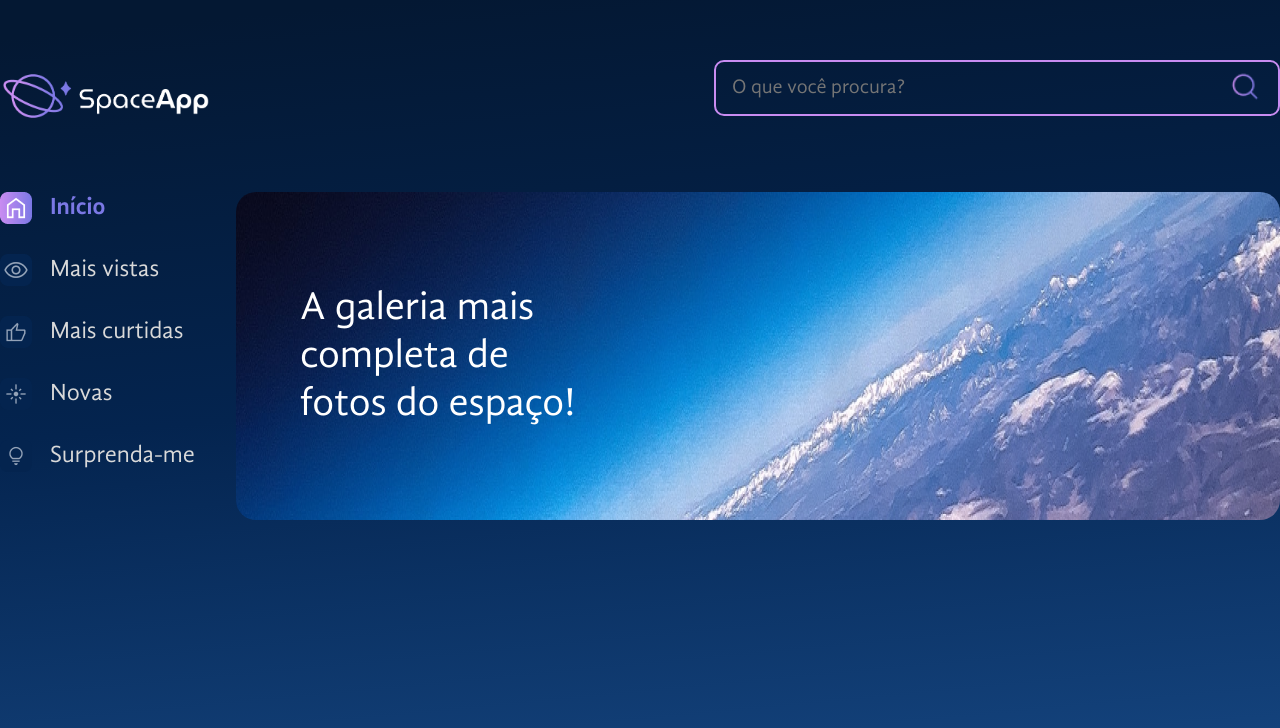
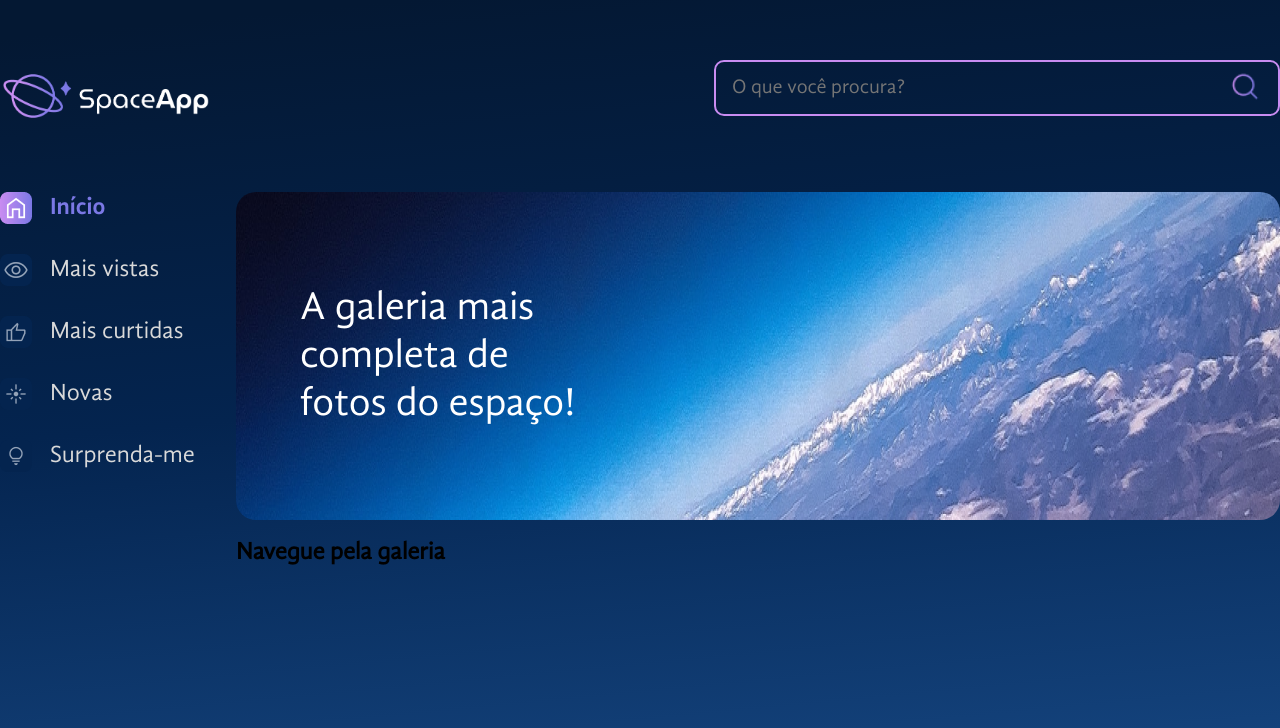
Before and after one commit to jeff-pedro/learn-react-space-app, a React (Vite) app: page / in a window 1280 px wide. Shown: the top 728 px of the page. Built offline with nearby package versions, Linux system fonts and the light colour scheme.

Commit message:
montando o layout

```diff
--- a/src/App.jsx
+++ b/src/App.jsx
@@ -4,6 +4,7 @@
 import BarraLateral from "./componentes/BarraLateral"
 import Banner from "./componentes/Banner"
 import banner from "./assets/banner.png"
+import Galeria from "./componentes/Galeria"
 
 const FundoGradiente = styled.div`
   background: linear-gradient(174.61deg, #041833 4.16%, #04244F 48%, #154580 96.76%);
@@ -22,6 +23,12 @@
   gap: 24px;
 `
 
+const ConteudoGaleria = styled.section`
+  display: flex;
+  flex-direction: column;
+  flex-grow: 1;
+`
+
 function App() {
   return (
     <FundoGradiente>
@@ -30,10 +37,13 @@
         <Cabecalho />
         <MainContainer>
           <BarraLateral />
-          <Banner
-            texto="A galeria mais completa de fotos do espaço!"
-            backgroundImage={banner}
-          />
+          <ConteudoGaleria>
+            <Banner
+              texto="A galeria mais completa de fotos do espaço!"
+              backgroundImage={banner}
+            />
+            <Galeria />
+          </ConteudoGaleria>
         </MainContainer>
       </AppContainer>
     </FundoGradiente>
--- /dev/null
+++ b/src/componentes/Galeria/index.jsx
@@ -0,0 +1,7 @@
+const Galeria = () => {
+  return (
+    <h2>Navegue pela galeria</h2>
+  )
+}
+
+export default Galeria
```
